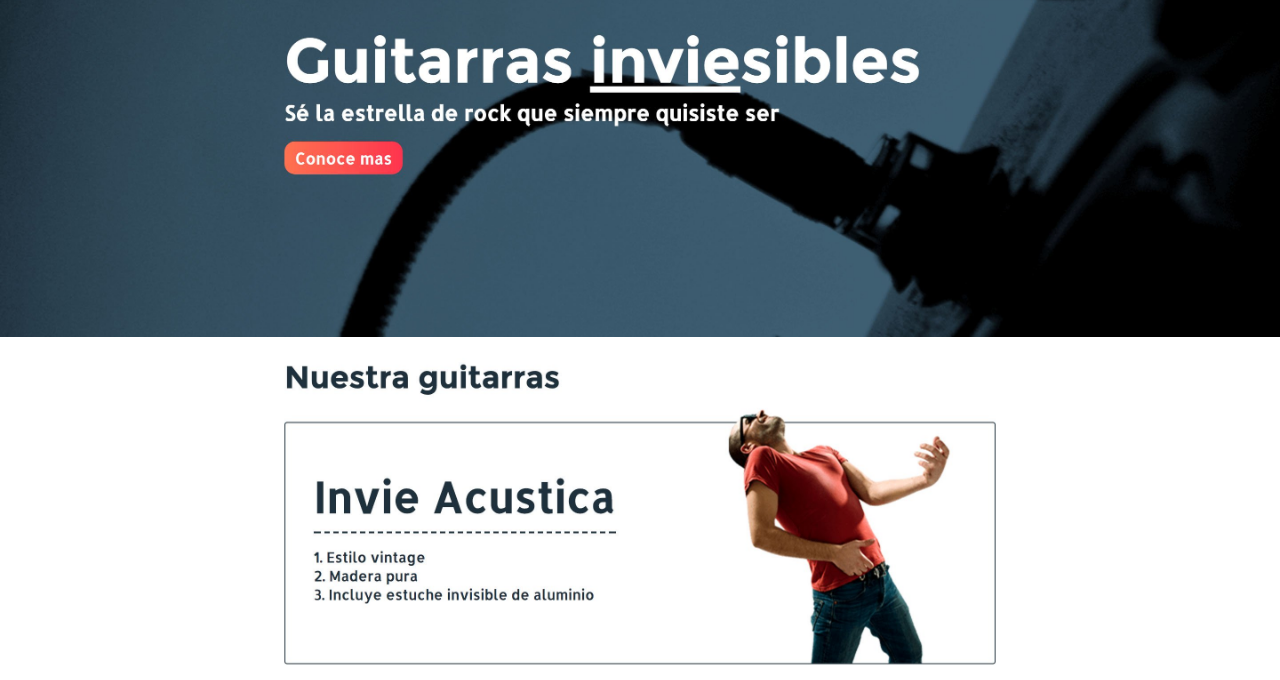
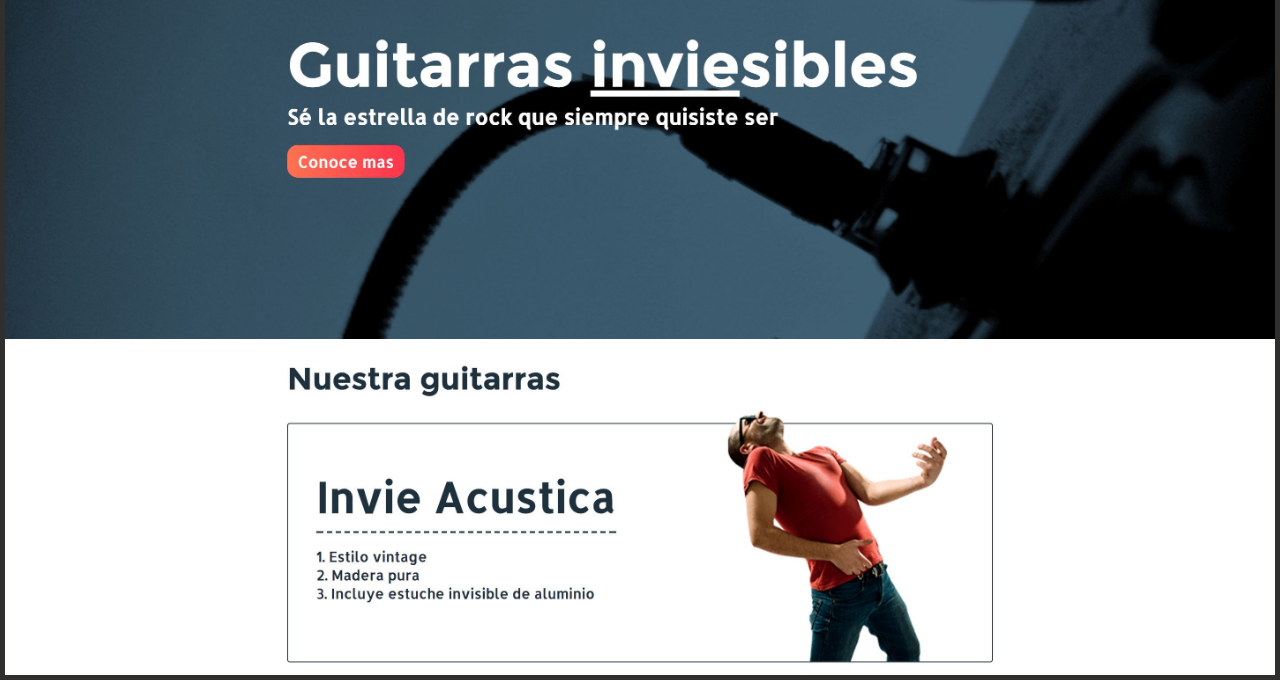
Before and after one commit to Danieldevop/invie, a plain HTML site: page index.html in a window 1280 px wide. Shown: the part 138-818 px from the top of the page. Drawn offline with Linux system fonts and the light colour scheme.

Commit message:
hotfix 1

```diff
--- a/index.html
+++ b/index.html
@@ -5,7 +5,8 @@
     <title>Invie</title>
     <style>
     body{
-      margin:0;
+      margin: 0;
+      border: 5px solid rgb(49, 46, 46);
 
     }
     img{
```
